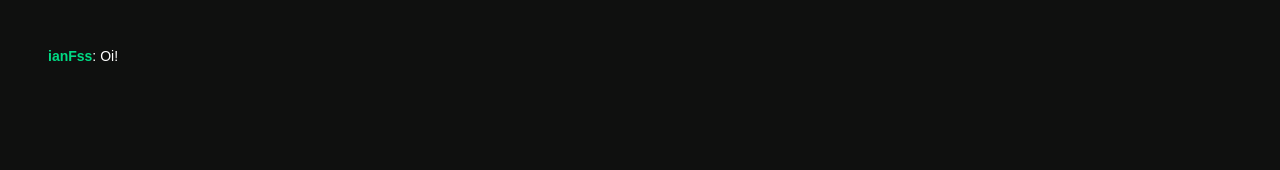
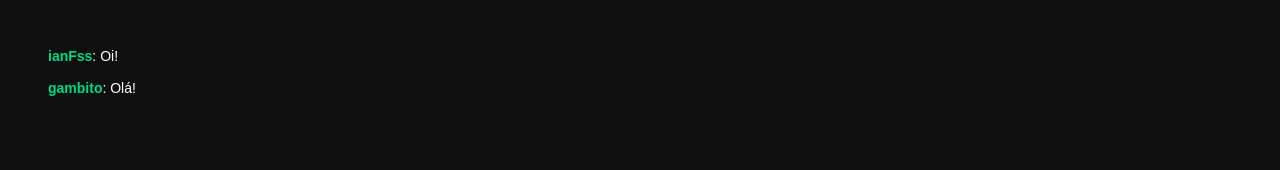
Before and after one commit to ianfilipe/chat-app, a React (Vite) app: page / in a window 1280 px wide. Shown: the top 170 px of the page. Built offline with nearby package versions, Linux system fonts and the light colour scheme.

Commit message:
display user messages dynamically

```diff
--- a/src/components/Chat/ChatLog/ChatMessage/index.tsx
+++ b/src/components/Chat/ChatLog/ChatMessage/index.tsx
@@ -1,5 +1,6 @@
 import { useRecoilState, useRecoilValue } from "recoil";
 import styled from "styled-components";
+import { IChat } from "../../../../interfaces/IChat";
 import { chatState } from "../../../../state/atom";
 
 const StyledChatMessage = styled.div`
@@ -15,14 +16,19 @@ const UserMessage = styled.span`
   color: var(--color-white);
 `;
 
-function ChatMessage() {
-  const chat = useRecoilValue(chatState);
+interface Props {
+  userName: string;
+  userMessage: string;
+}
+
+function ChatMessage({ userName, userMessage }: Props) {
+  const chat = useRecoilValue<IChat[]>(chatState);
 
   return (
     <StyledChatMessage>
-      <UserName>{chat[0].userName}</UserName>
+      <UserName>{userName}</UserName>
       <UserMessage>
-        <>: {chat[0].userMessage}</>
+        <>: {userMessage}</>
       </UserMessage>
     </StyledChatMessage>
   );
--- a/src/components/Chat/ChatLog/index.tsx
+++ b/src/components/Chat/ChatLog/index.tsx
@@ -1,4 +1,7 @@
+import { useRecoilValue } from "recoil";
 import styled from "styled-components";
+import { IChat } from "../../../interfaces/IChat";
+import { chatState } from "../../../state/atom";
 import ChatMessage from "./ChatMessage";
 
 const StyledChatLog = styled.div`
@@ -31,9 +34,17 @@ const StyledChatLog = styled.div`
 `;
 
 function ChatLog() {
+  const chat = useRecoilValue<IChat[]>(chatState);
+
   return (
     <StyledChatLog>
-      <ChatMessage />
+      {chat.map((it) => (
+        <ChatMessage
+          key={it.id}
+          userName={it.userName}
+          userMessage={it.userMessage}
+        />
+      ))}
     </StyledChatLog>
   );
 }
--- a/src/components/Chat/SendChat/index.tsx
+++ b/src/components/Chat/SendChat/index.tsx
@@ -15,6 +15,14 @@ function SendChat() {
   const [chat, setChat] = useRecoilState<IChat[]>(chatState);
   const [value, setValue] = useState("");
 
+  const sendChat = () => {
+    let newChat = [...chat].map((it) => {
+      return { ...it, userName: "teste", userMessage: value };
+    });
+    setChat(newChat);
+    setValue("");
+  };
+
   return (
     <StyledSendChat>
       <Input
@@ -24,10 +32,7 @@ function SendChat() {
       />
       <Button
         onClick={() => {
-          let newChat = [...chat].map((it) => {
-            return { ...it, userMessage: value };
-          });
-          setChat(newChat);
+          sendChat();
         }}
       >
         Chat
--- a/src/interfaces/IChat.ts
+++ b/src/interfaces/IChat.ts
@@ -1,4 +1,5 @@
 export interface IChat {
+  id: number;
   userName: string;
   userMessage: string;
 }
--- a/src/state/atom.ts
+++ b/src/state/atom.ts
@@ -4,8 +4,14 @@ export const chatState = atom({
   key: "chatState",
   default: [
     {
+      id: 1,
       userName: "ianFss",
       userMessage: "Oi!",
     },
+    {
+      id: 2,
+      userName: "gambito",
+      userMessage: "Olá!",
+    },
   ],
 });
```
